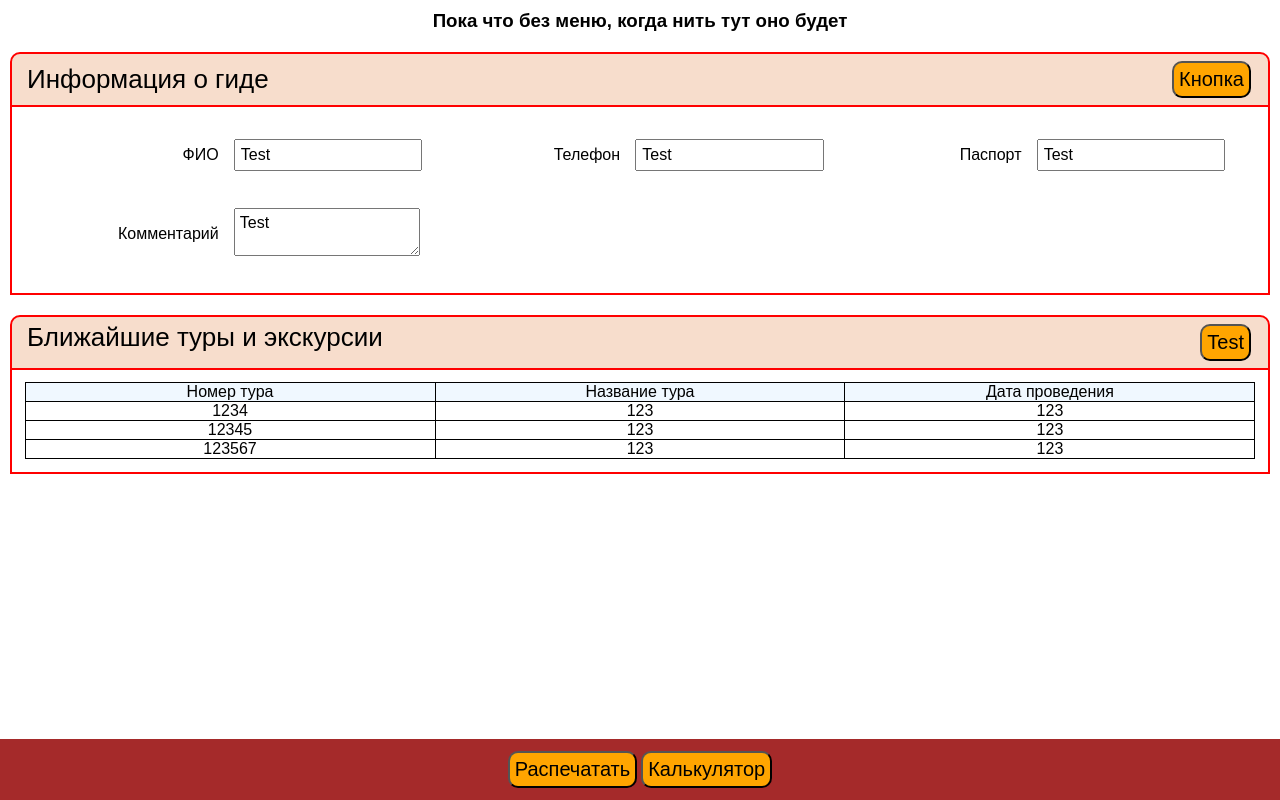
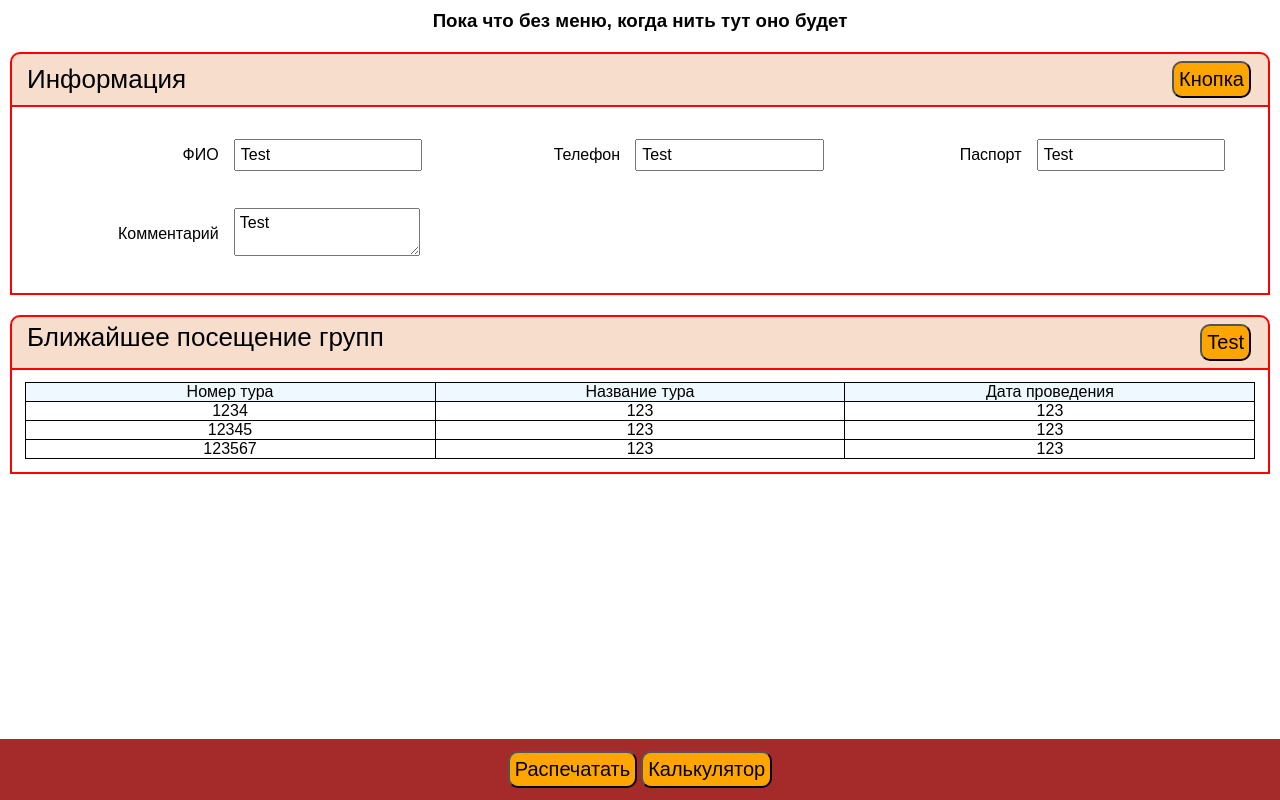
Before and after one commit to Daskendrik/Guided_Tours, a React (Create React App) app in the folder react/tourreact/: page / in a window 1280 px wide. Built offline with nearby package versions, Linux system fonts and the light colour scheme; no server answers.

Commit message:
new test

```diff
--- a/react/tourreact/src/App.js
+++ b/react/tourreact/src/App.js
@@ -1,12 +1,12 @@
 import './App.css';
-import Guide from './Components/Pages/Views/Guide';
 import Footer from './Components/Additional/Footer';
+import Museum from './Components/Pages/Views/Museum';
 
 function App() {
   return (
     <div className="App">
       <h3>Пока что без меню, когда нить тут оно будет</h3>
-      <Guide />
+      <Museum />
       <Footer />
     </div>
   );
--- a/react/tourreact/src/Components/Pages/Applets/MainFormAppletGuide.jsx
+++ b/react/tourreact/src/Components/Pages/Applets/MainFormAppletGuide.jsx
@@ -9,6 +9,7 @@ const MainFormAppletGuide = () => {
   const [documentInfo, setDocumentInfo] = useState('Test');
   const [commetInfo, setCommetInfo] = useState('Test');
   let data = {};
+  let dataArr = [];
   useEffect(() => {
     async function fetchData() {
       try {
--- a/react/tourreact/src/Components/Pages/Views/Museum.js
+++ b/react/tourreact/src/Components/Pages/Views/Museum.js
@@ -1,77 +1,20 @@
 import { useEffect } from 'react';
 import { v4 as uuidv4 } from 'uuid';
-import { UIBtn } from '../../Data/museums';
-import FormApplet from '../FormApplets/FormApplet';
-import ListApplet from '../ListApplets/ListApplet';
+import FormApplet from '../../FormApplets/FormApplet';
+import ListApplet from '../../ListApplets/ListApplet';
 import { useState } from 'react';
 
 const Museum = () => {
   const [isLoading, setIsLoading] = useState(true);
   const [isReadOnly, setReadOnly] = useState(true);
 
-  const [arrColum, setArrColum] = useState([
-    {
-      Lable: 'Название',
-      Velue: 'Заглушка',
-      Type: 'text',
-      id: uuidv4(),
-    },
-    {
-      Lable: 'Город',
-      Velue: 'Москва',
-      Type: 'text',
-      id: uuidv4(),
-    },
-    {
-      Lable: 'Адрес',
-      Velue: 'Москва, Коломенское',
-      Type: 'textarea',
-      id: uuidv4(),
-    },
-    {
-      Lable: 'Телефон',
-      Velue: '89264932179',
-      Type: 'tel',
-      id: uuidv4(),
-    },
-    {
-      Lable: 'Стоимость',
-      Velue: 'Тут много чего будет написано',
-      Type: 'textarea',
-      id: uuidv4(),
-    },
-    {
-      Lable: 'Выходной',
-      Velue: 'СБ,ВСК',
-      Type: 'text',
-      id: uuidv4(),
-    },
-    {
-      Lable: 'Коментарий',
-      Velue: 'Тут много чего будет написано',
-      Type: 'textarea',
-      id: uuidv4(),
-    },
-  ]);
-  const [arrListColum, setListColum] = useState([
-    {
-      element: 'Header',
-      nameColumn: [
-        { title: 'Номер тура', id: 'number' },
-        { title: 'Название тура', id: 'name' },
-        { title: 'Дата посещения', id: 'date' },
-        { title: 'Размер группы', id: 'members' },
-      ],
-    },
-    {
-      element: 'Body',
-      elements: [
-        ['1234', '123', '123', '10'],
-        ['12345', '123', '123', '10'],
-        ['123567', '123', '123', '10'],
-      ],
-    },
-  ]);
+  //Формирование и изменение первого апплета
+  const [nameInfo, setNameInfo] = useState('Test');
+  const [telInfo, setTelInfo] = useState('Test');
+  const [documentInfo, setDocumentInfo] = useState('Test');
+  const [commetInfo, setCommetInfo] = useState('Test');
+  let dataMain = [];
+  let dataList = [];
 
   useEffect(() => {
     async function fetchData() {
@@ -79,17 +22,67 @@ const Museum = () => {
         const res = await fetch(
           'https://my-json-server.typicode.com/Daskendrik/demo_data/db'
         );
-        const museum = await res.json();
-        console.log(museum);
-        setArrColum(museum.museums[0].Colums);
+        const dataIntegration = await res.json();
+        console.log(dataIntegration);
+        if (!!dataIntegration) {
+          setNameInfo(dataIntegration.nameInfo);
+          setTelInfo(dataIntegration.telInfo);
+          setDocumentInfo(dataIntegration.documentInfo);
+          setCommetInfo(dataIntegration.commetInfo);
+        }
       } catch (error) {
         console.log(error);
       }
       console.log('finish');
-      setIsLoading(false);
     }
     fetchData();
+    setIsLoading(false);
   }, []);
+  dataMain = [
+    {
+      Lable: 'ФИО',
+      Velue: nameInfo,
+      Type: 'text',
+      id: uuidv4(),
+    },
+    {
+      Lable: 'Телефон',
+      Velue: telInfo,
+      Type: 'tel',
+      id: uuidv4(),
+    },
+    {
+      Lable: 'Паспорт',
+      Velue: documentInfo,
+      Type: 'text',
+      id: uuidv4(),
+    },
+    {
+      Lable: 'Комментарий',
+      Velue: commetInfo,
+      Type: 'textarea',
+      id: uuidv4(),
+    },
+  ];
+  //Конец первого апплета
+  dataList = [
+    {
+      element: 'Header',
+      nameColumn: [
+        { title: 'Номер тура', id: 'number' },
+        { title: 'Название тура', id: 'name' },
+        { title: 'Дата проведения', id: 'date' },
+      ],
+    },
+    {
+      element: 'Body',
+      elements: [
+        ['1234', '123', '123'],
+        ['12345', '123', '123'],
+        ['123567', '123', '123'],
+      ],
+    },
+  ];
 
   if (isLoading) {
     return <>Loading...</>;
@@ -97,11 +90,8 @@ const Museum = () => {
 
   return (
     <>
-      <FormApplet UIBtn={UIBtn} data={arrColum} title="Информация" />
-      <ListApplet
-        arrListColum={arrListColum}
-        title="Ближайшее посещение групп"
-      />
+      <FormApplet data={dataMain} title="Информация" />
+      <ListApplet arrListColum={dataList} title="Ближайшее посещение групп" />
     </>
   );
 };
```
